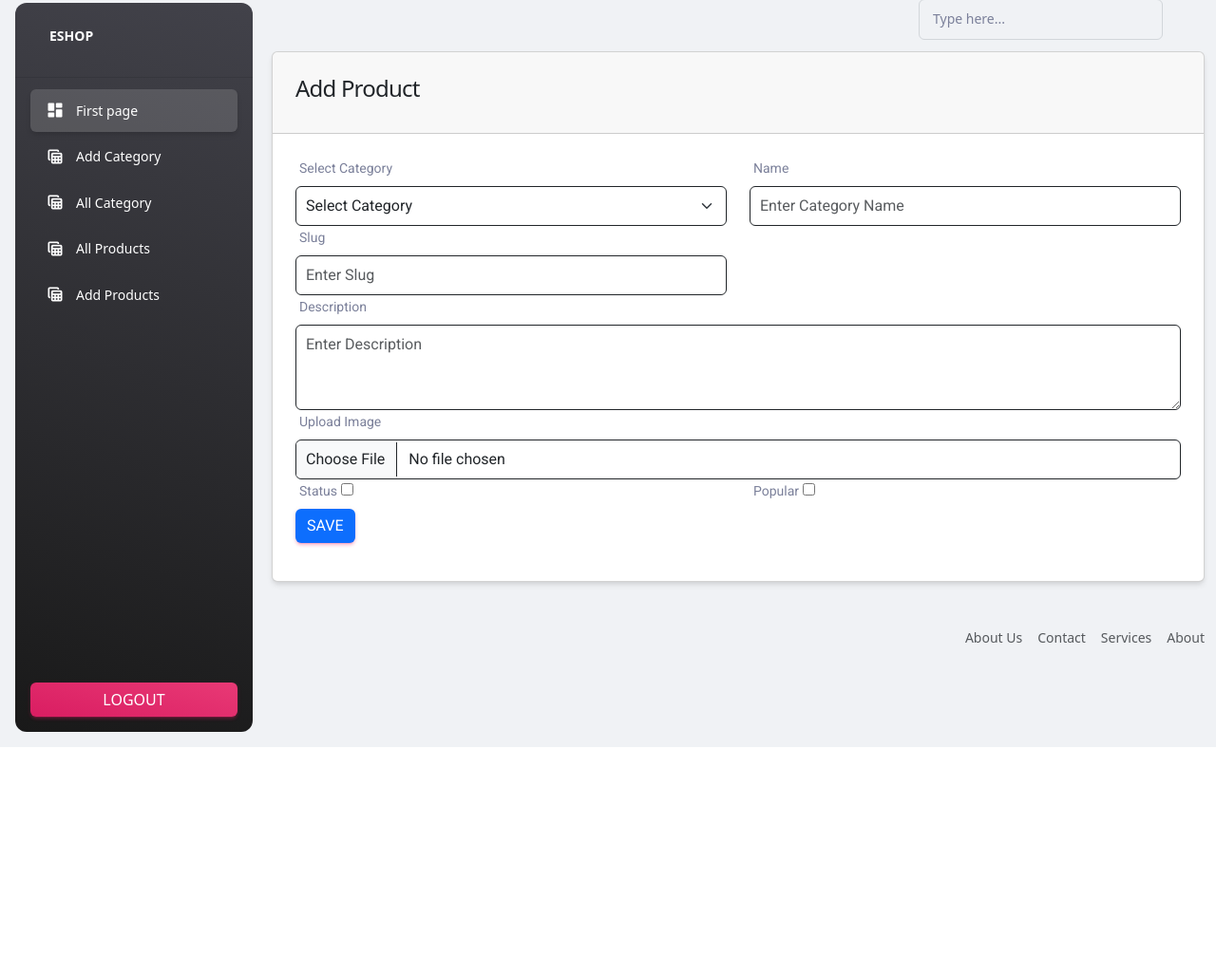
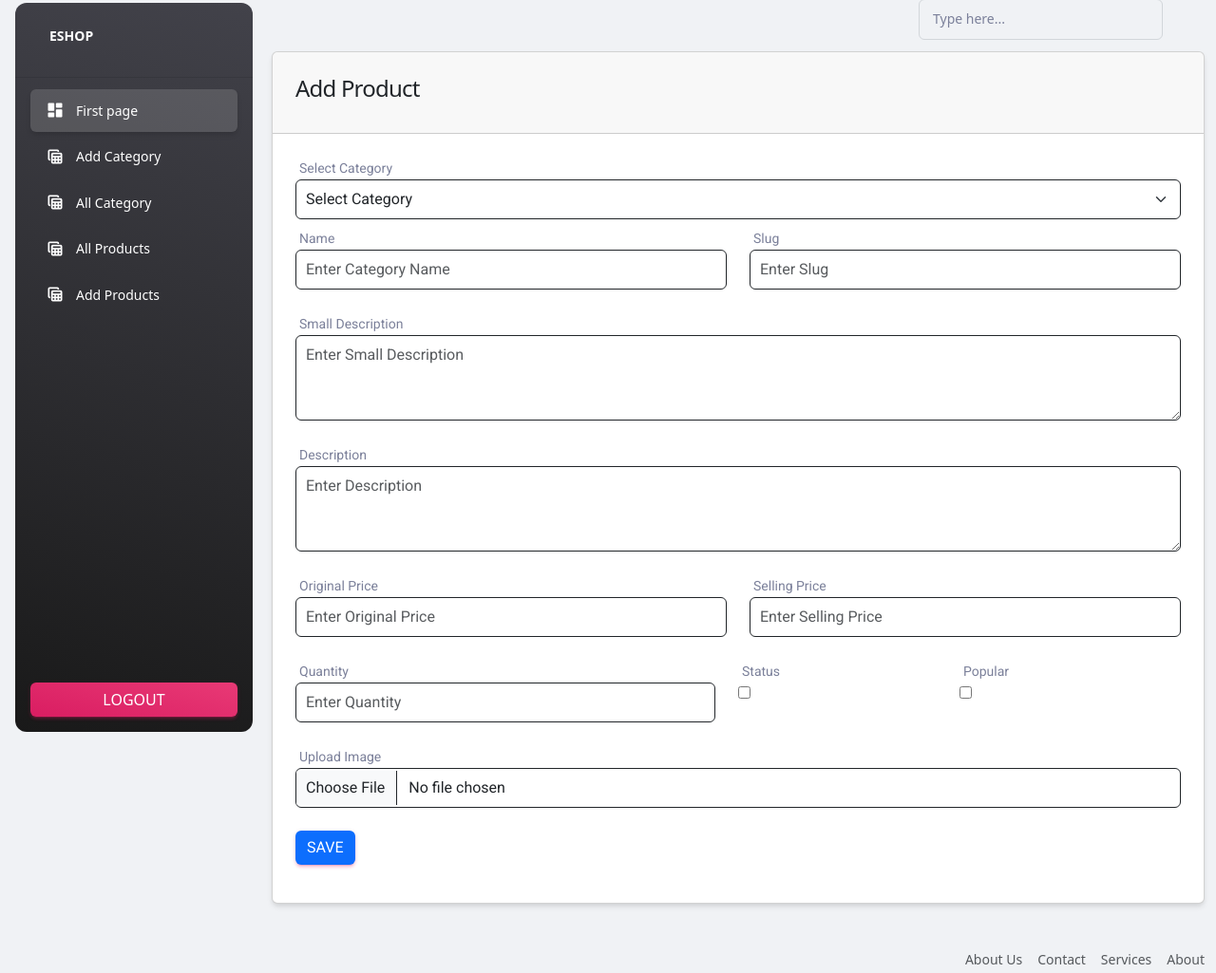
Before and after one commit to the-pandey-ji/eshop, a PHP site: page /admin/add-product.php in a window 1280 px wide. Shown: the part 13-1038 px from the top of the page at 95% size. Before the commit the page ends 800 px from the top, so only its background shows below. Run offline with PHP 8.4, Linux system fonts and the light colour scheme; the visitor is signed in with stand-in values (Sample User, id 1); data that the repository does not hold is empty; some libraries are stand-ins or nearby versions.

Commit message:
add product form designed

```diff
--- a/admin/add-product.php
+++ b/admin/add-product.php
@@ -18,9 +18,9 @@ include("../middleware/adminMiddleware.php");
                 <div class="card-body">
                     <form action="code.php" method="POST" enctype="multipart/form-data">
                     <div class="row">
-                        <div class="col-md-6">
-                            <label for="">Select Category</label>
-                            <select class="form-select" aria-label="Select Category">
+                        <div class="col-md-12">
+                            <label class = "mb-0" for="">Select Category</label>
+                            <select class="form-select mb-2" aria-label="Select Category">
                                 <option selected>Select Category</option>
                                 <?php
                                  $query = "SELECT * FROM categories";
@@ -44,31 +44,50 @@ include("../middleware/adminMiddleware.php");
                             </select>
                         </div>
                         <div class="col-md-6">
-                            <label for="">Name</label>
-                            <input type="text" name="name" placeholder="Enter Category Name" class="form-control">
+                            <label class = "mb-0" for="">Name</label>
+                            <input type="text" name="name" placeholder="Enter Category Name" class="form-control mb-4">
                         </div>
                         <div class="col-md-6">
-                            <label for="">Slug</label>
-                            <input type="text" name="slug" placeholder="Enter Slug" class="form-control">
+                            <label class = "mb-0" for="">Slug</label>
+                            <input type="text" name="slug" placeholder="Enter Slug" class="form-control mb-4">
                         </div>
                         <div class="col-md-12">
-                            <label for="">Description</label>
-                            <textarea name="description" placeholder="Enter Description" rows="3" class="form-control"></textarea>
+                            <label class = "mb-0" for="">Small Description</label>
+                            <textarea name="small_description" placeholder="Enter Small Description" rows="3" class="form-control mb-4"></textarea>
                         </div>
                         <div class="col-md-12">
-                            <label for="">Upload Image</label>
-                            <input type="file" name="image" class="form-control">
+                            <label class = "mb-0" for="">Description</label>
+                            <textarea name="description" placeholder="Enter Description" rows="3" class="form-control mb-4"></textarea>
                         </div>
                         <div class="col-md-6">
-                            <label for="">Status</label>
-                            <input type="checkbox" name="status">
+                            <label class = "mb-0" for="">Original Price</label>
+                            <input type="text" name="original_price" placeholder="Enter Original Price" class="form-control mb-4">
                         </div>
                         <div class="col-md-6">
-                            <label for="">Popular</label>
-                            <input type="checkbox" name="popular" >
+                            <label class = "mb-0" for="">Selling Price</label>
+                            <input type="text" name="selling_price" placeholder="Enter Selling Price" class="form-control mb-4">
+                        </div>
+                        <div class="row">
+                            <div class="col-md-6">
+                                <label class = "mb-0" for="">Quantity</label>
+                                <input type="number" placeholder="Enter Quantity" name="qty" class="form-control mb-4">
+                            </div>
+                            <div class="col-md-3">
+                                <label class = "mb-0" for="">Status</label> <br>
+                                <input type="checkbox" name="status" >
+                            </div>
+                            <div class="col-md-3">
+                                <label class = "mb-0" for="">Popular</label><br>
+                                <input type="checkbox" name="popular" >
+                            </div>
                         </div>
                         <div class="col-md-12">
-                            <button type="submit" class="btn btn-primary" name="add_category_btn">Save</button>
+                            <label class = "mb-0" for="">Upload Image</label>
+                            <input type="file" name="image" class="form-control mb-4">
+                        </div>
+
+                        <div class="col-md-12">
+                            <button type="submit" class="btn btn-primary" name="add_product_btn">Save</button>
                         </div>
                     </div>
                     </form>
--- a/admin/code.php
+++ b/admin/code.php
@@ -103,4 +103,7 @@ else if(isset($_POST['delete_category_btn']))
         redirect("category.php", "Something Went Wrong");
     }
 }
+
+else if(isset($_POST['add_product_btn']))
+
 ?>
```
